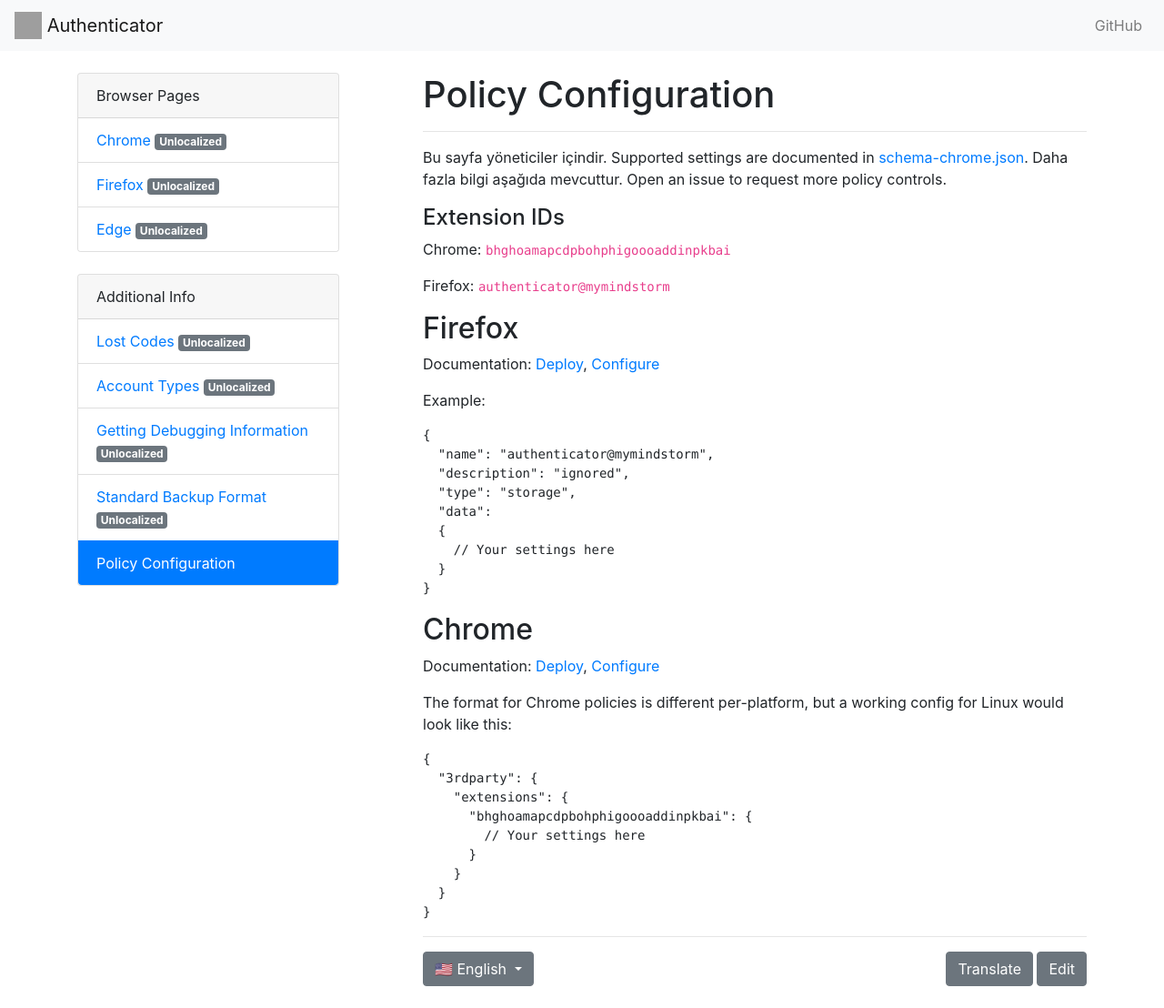
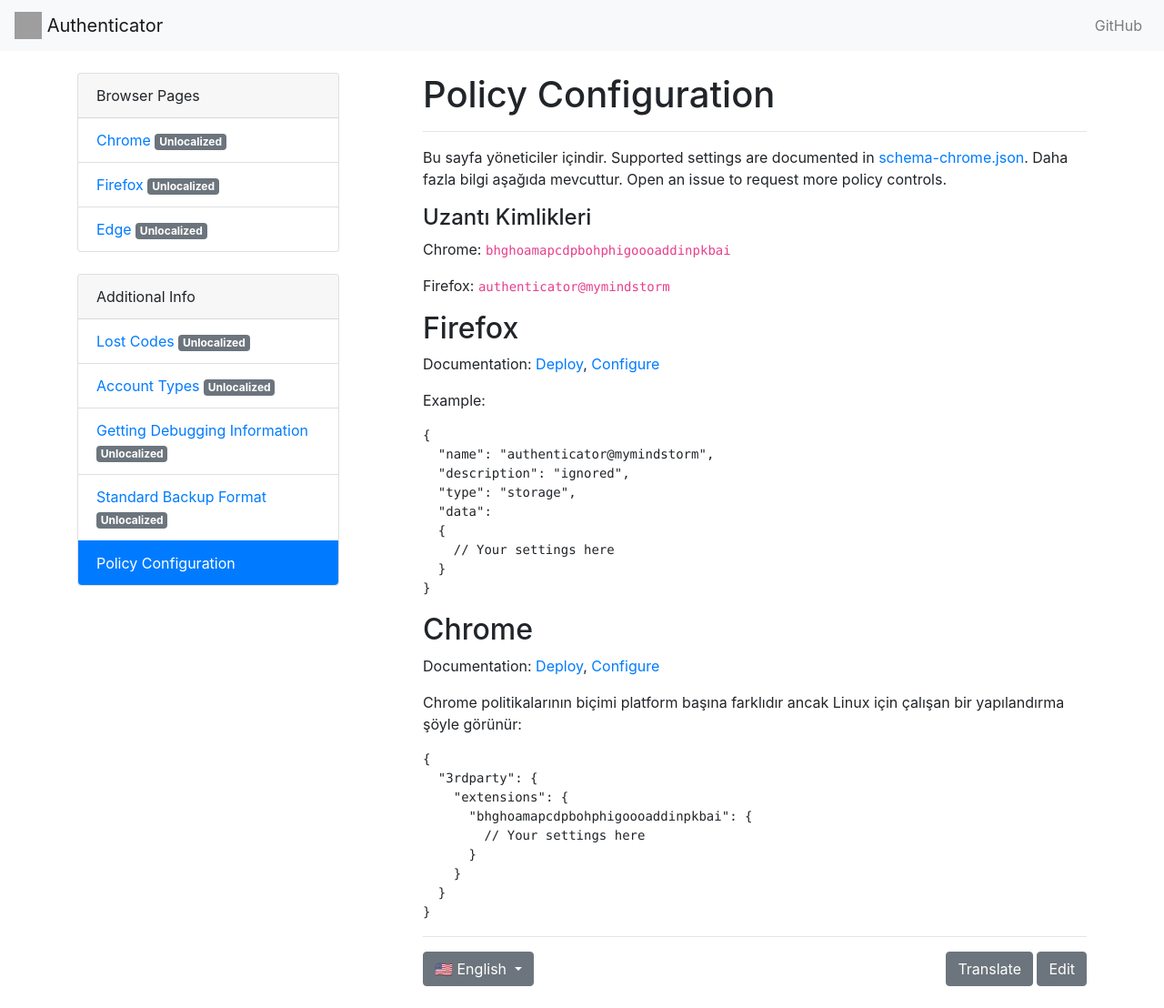
Before and after one commit to Authenticator-Extension/authenticator.cc, a Jekyll site: the page built from docs/tr/policy-config.md, in a window 1280 px wide. Shown: the whole page at 91% size. Built offline with Jekyll 4.4.1, drawn with Linux system fonts in a browser that asks for light colours; our own code applies the rules of GitHub Pages for plain Markdown files; grey boxes are pictures that could not be loaded.

Commit message:
New translations policy-config.md (Turkish)

````diff
--- a/docs/tr/policy-config.md
+++ b/docs/tr/policy-config.md
@@ -7,7 +7,7 @@
 
 Bu sayfa yöneticiler içindir. Supported settings are documented in [schema-chrome.json](https://github.com/Authenticator-Extension/Authenticator/blob/release/schema-chrome.json). Daha fazla bilgi aşağıda mevcuttur. Open an issue to request more policy controls.
 
-#### Extension IDs
+#### Uzantı Kimlikleri
 
 Chrome: `bhghoamapcdpbohphigoooaddinpkbai`
 
@@ -35,7 +35,7 @@
 
 Documentation: [Deploy](https://support.google.com/chrome/a/answer/6306504), [Configure](https://chromium.org/administrators/configuring-policy-for-extensions)
 
-The format for Chrome policies is different per-platform, but a working config for Linux would look like this:
+Chrome politikalarının biçimi platform başına farklıdır ancak Linux için çalışan bir yapılandırma şöyle görünür:
 
 ```jsonc
 {
````
